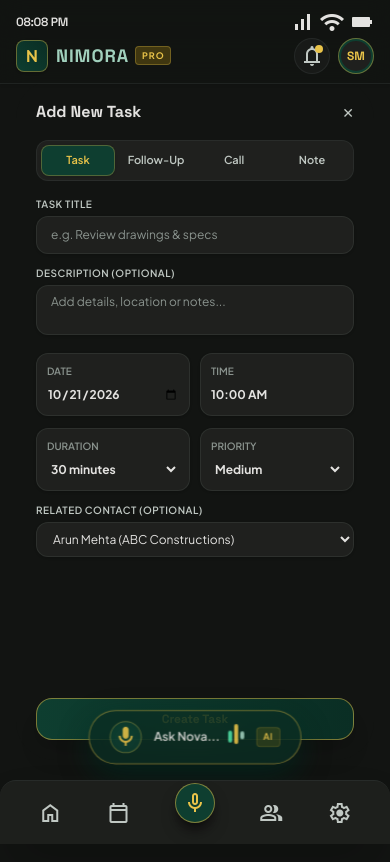
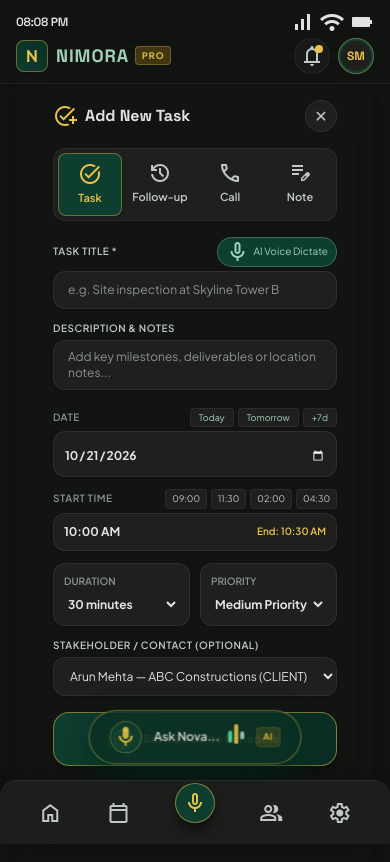
Before and after one commit to sudarshaancreations-debug/daily-planner-, a Next.js app: page / in a window 390 px wide. Both pictures are taken after a click on the button "+ Add Task". Shown: the top 862 px of the page. Built offline with nearby package versions, Linux system fonts and the light colour scheme.

Commit message:
feat(add-task): review & corrections with voice dictation, quick chips, validation and mobile time picker

```diff
--- a/src/app/page.tsx
+++ b/src/app/page.tsx
@@ -95,7 +95,8 @@ export default function NimoraApp() {
 
   const handleAddTask = (newTask: NimoraTask) => {
     setTasks((prev) => [newTask, ...prev]);
-    setActiveTab('home');
+    setSelectedTask(newTask);
+    setActiveTab('schedule');
   };
 
   const handleDeleteTask = (id: string) => {
@@ -460,6 +461,7 @@ export default function NimoraApp() {
             onNavigate={(mod) => {
               if (mod === 5) setActiveTab('home');
               if (mod === 7) setActiveTab('add_task');
+              if (mod === 8) setActiveTab('task_details');
             }}
             onSelectTask={(task) => {
               setSelectedTask(task);
@@ -476,7 +478,10 @@ export default function NimoraApp() {
           <Screen09AddTask
             tasks={tasks}
             contacts={contacts}
-            onNavigate={() => setActiveTab('home')}
+            onNavigate={(mod) => {
+              if (mod === 6) setActiveTab('schedule');
+              else setActiveTab('home');
+            }}
             onAddTask={handleAddTask}
           />
         </div>
--- a/src/nimora/screens/PlanningScreens.tsx
+++ b/src/nimora/screens/PlanningScreens.tsx
@@ -211,6 +211,8 @@ export function Screen09AddTask({ contacts, onNavigate, onAddTask }: PlanningPro
   const [time, setTime] = useState('10:00 AM');
   const [duration, setDuration] = useState('30');
   const [priority, setPriority] = useState<'low' | 'medium' | 'high'>('medium');
+  const [errorMessage, setErrorMessage] = useState('');
+  const [isDictating, setIsDictating] = useState(false);
 
   const formatDisplayDate = (isoDate: string) => {
     try {
@@ -224,8 +226,10 @@ export function Screen09AddTask({ contacts, onNavigate, onAddTask }: PlanningPro
 
   const calculateEndTime = (startTimeStr: string, durMins: number) => {
     try {
-      const [t, meridiem] = startTimeStr.split(' ');
-      let [h, m] = (t || '10:00').split(':').map(Number);
+      const parts = startTimeStr.split(' ');
+      const t = parts[0] || '10:00';
+      const meridiem = parts[1] || 'AM';
+      let [h, m] = t.split(':').map(Number);
       if (meridiem === 'PM' && h < 12) h += 12;
       if (meridiem === 'AM' && h === 12) h = 0;
       const total = h * 60 + (m || 0) + durMins;
@@ -239,13 +243,82 @@ export function Screen09AddTask({ contacts, onNavigate, onAddTask }: PlanningPro
     }
   };
 
+  const handleStartDictation = () => {
+    if (typeof window === 'undefined') return;
+    const SpeechRecognition =
+      (window as any).SpeechRecognition || (window as any).webkitSpeechRecognition;
+    if (!SpeechRecognition) {
+      setErrorMessage('Voice recognition not supported in this browser');
+      return;
+    }
+
+    try {
+      const recognition = new SpeechRecognition();
+      recognition.continuous = false;
+      recognition.interimResults = false;
+      recognition.lang = 'en-US';
+
+      recognition.onstart = () => {
+        setIsDictating(true);
+        setErrorMessage('');
+      };
+
+      recognition.onresult = (event: any) => {
+        const spoken = event.results[0][0].transcript;
+        if (spoken) {
+          setTitle(spoken);
+          const lower = spoken.toLowerCase();
+          if (lower.includes('call')) setActiveTab('call');
+          else if (lower.includes('follow') || lower.includes('update')) setActiveTab('followup');
+          else if (lower.includes('note') || lower.includes('remember')) setActiveTab('note');
+
+          if (lower.includes('urgent') || lower.includes('high')) setPriority('high');
+
+          // Check if contacts match spoken words
+          const matchedContact = contacts.find((c) =>
+            lower.includes(c.name.toLowerCase().split(' ')[0])
+          );
+          if (matchedContact) {
+            setSelectedContact(matchedContact.id);
+          }
+        }
+        setIsDictating(false);
+      };
+
+      recognition.onerror = () => {
+        setIsDictating(false);
+      };
+
+      recognition.onend = () => {
+        setIsDictating(false);
+      };
+
+      recognition.start();
+    } catch {
+      setIsDictating(false);
+    }
+  };
+
+  const handleQuickDate = (offsetDays: number) => {
+    const d = new Date();
+    d.setDate(d.getDate() + offsetDays);
+    setDate(d.toISOString().split('T')[0]);
+  };
+
   const handleSubmit = () => {
-    if (!title.trim()) return;
+    if (!title.trim()) {
+      setErrorMessage('Please enter a task title to continue');
+      return;
+    }
+    setErrorMessage('');
     const durNum = parseInt(duration) || 30;
+    const contactObj = contacts.find((c) => c.id === selectedContact);
+    const subtitleText = description.trim() || (contactObj ? `${contactObj.name} · ${contactObj.company}` : undefined);
+
     const newTask: NimoraTask = {
       id: `t_${Date.now()}`,
       title: title.trim(),
-      subtitle: description.trim() || undefined,
+      subtitle: subtitleText,
       category: activeTab,
       date: formatDisplayDate(date),
       startTime: time,
@@ -253,7 +326,7 @@ export function Screen09AddTask({ contacts, onNavigate, onAddTask }: PlanningPro
       durationMinutes: durNum,
       priority,
       status: 'upcoming',
-      color: activeTab === 'call' ? 'blue' : activeTab === 'followup' ? 'orange' : 'green',
+      color: activeTab === 'call' ? 'blue' : activeTab === 'followup' ? 'orange' : activeTab === 'note' ? 'gray' : 'green',
       relatedContactId: selectedContact || undefined,
       notes: description.trim(),
     };
@@ -262,71 +335,168 @@ export function Screen09AddTask({ contacts, onNavigate, onAddTask }: PlanningPro
   };
 
   return (
-    <div className="w-full h-full min-h-[680px] bg-[#121412] text-[#e3e2e0] flex flex-col justify-between p-5 select-none rounded-[38px]">
+    <div className="w-full h-full min-h-[680px] bg-[#121412] text-[#e3e2e0] flex flex-col justify-between p-5 select-none rounded-[38px] shadow-2xl">
       <div>
         {/* Top bar */}
         <div className="flex justify-between items-center mb-4">
-          <h2 className="text-base font-bold text-[#e3e2e0] font-['Space_Grotesk']">Add New Task</h2>
-          <button onClick={() => onNavigate?.(6)} className="text-[#c0c8c3] hover:text-white text-sm">
+          <div className="flex items-center gap-2">
+            <span className="material-symbols-outlined text-[#e9c349] text-[22px]">add_task</span>
+            <h2 className="text-base font-bold text-[#e3e2e0] font-['Space_Grotesk']">Add New Task</h2>
+          </div>
+          <button
+            onClick={() => onNavigate?.(6)}
+            className="w-8 h-8 rounded-full bg-[#1f201e] border border-[#414945]/40 flex items-center justify-center text-[#c0c8c3] hover:text-white transition-colors"
+          >
             ✕
           </button>
         </div>
 
-        {/* Item type tabs */}
-        <div className="grid grid-cols-4 gap-1 p-1 bg-[#1f201e] rounded-xl mb-4 border border-[#414945]/30">
-          {(['task', 'followup', 'call', 'note'] as const).map((tab) => (
+        {/* Item type tabs with rich icons */}
+        <div className="grid grid-cols-4 gap-1.5 p-1 bg-[#1f201e] rounded-xl mb-4 border border-[#414945]/30">
+          {(
+            [
+              { id: 'task', label: 'Task', icon: 'task_alt', color: '#10B981' },
+              { id: 'followup', label: 'Follow-up', icon: 'history', color: '#F59E0B' },
+              { id: 'call', label: 'Call', icon: 'call', color: '#3B82F6' },
+              { id: 'note', label: 'Note', icon: 'edit_note', color: '#8B5CF6' },
+            ] as const
+          ).map((tab) => (
             <button
-              key={tab}
-              onClick={() => setActiveTab(tab)}
-              className={`py-1.5 rounded-lg text-[11px] font-semibold capitalize transition-all ${
-                activeTab === tab ? 'bg-[#0e3e30] text-[#e9c349] shadow-sm border border-[#e9c349]/30' : 'text-[#c0c8c3]'
+              key={tab.id}
+              onClick={() => setActiveTab(tab.id)}
+              className={`py-2 px-1 rounded-lg text-[11px] font-semibold flex flex-col items-center gap-1 transition-all ${
+                activeTab === tab.id
+                  ? 'bg-[#0e3e30] text-[#e9c349] shadow-sm border border-[#e9c349]/40'
+                  : 'text-[#c0c8c3] hover:text-white'
               }`}
             >
-              {tab === 'followup' ? 'Follow-up' : tab}
+              <span className="material-symbols-outlined text-[16px]">{tab.icon}</span>
+              <span>{tab.label}</span>
             </button>
           ))}
         </div>
 
-        {/* Inputs */}
+        {/* Form Inputs */}
         <div className="space-y-3">
+          {/* Title with AI speech dictation button */}
           <div>
-            <label className="text-[10px] font-semibold text-[#c0c8c3] uppercase tracking-wider block mb-1">
-              Task Title
-            </label>
+            <div className="flex justify-between items-center mb-1">
+              <label className="text-[10px] font-semibold text-[#c0c8c3] uppercase tracking-wider block">
+                Task Title *
+              </label>
+              <button
+                type="button"
+                onClick={handleStartDictation}
+                className={`text-[10px] px-2 py-0.5 rounded-full flex items-center gap-1 transition-all ${
+                  isDictating
+                    ? 'bg-rose-500/30 text-rose-300 border border-rose-500/50 animate-pulse'
+                    : 'bg-[#0e3e30] text-[#a1d1bd] border border-[#a1d1bd]/30 hover:border-[#e9c349]'
+                }`}
+                title="Dictate with voice"
+              >
+                <span className="material-symbols-outlined text-[12px]">mic</span>
+                {isDictating ? 'Listening...' : 'AI Voice Dictate'}
+              </button>
+            </div>
             <input
               type="text"
               value={title}
-              onChange={(e) => setTitle(e.target.value)}
-              placeholder="e.g. Review drawings & specs"
-              className="w-full bg-[#1f201e] border border-[#414945]/40 rounded-xl px-3.5 py-2.5 text-xs text-[#e3e2e0] outline-none focus:border-[#e9c349] shadow-sm placeholder-[#8a938e]"
+              onChange={(e) => {
+                setTitle(e.target.value);
+                if (errorMessage) setErrorMessage('');
+              }}
+              placeholder="e.g. Site inspection at Skyline Tower B"
+              className={`w-full bg-[#1f201e] border rounded-xl px-3.5 py-2.5 text-xs text-[#e3e2e0] outline-none shadow-sm placeholder-[#8a938e] transition-colors ${
+                errorMessage ? 'border-rose-500 ring-1 ring-rose-500' : 'border-[#414945]/40 focus:border-[#e9c349]'
+              }`}
             />
+            {errorMessage && (
+              <p className="text-[10px] text-rose-400 mt-1 flex items-center gap-1">
+                <span className="material-symbols-outlined text-[12px]">error</span>
+                {errorMessage}
+              </p>
+            )}
           </div>
 
+          {/* Description */}
           <div>
             <label className="text-[10px] font-semibold text-[#c0c8c3] uppercase tracking-wider block mb-1">
-              Description (Optional)
+              Description & Notes
             </label>
             <textarea
               rows={2}
               value={description}
               onChange={(e) => setDescription(e.target.value)}
-              placeholder="Add details, location or notes..."
+              placeholder="Add key milestones, deliverables or location notes..."
               className="w-full bg-[#1f201e] border border-[#414945]/40 rounded-xl px-3.5 py-2 text-xs text-[#e3e2e0] outline-none focus:border-[#e9c349] resize-none shadow-sm placeholder-[#8a938e]"
             />
           </div>
 
-          <div className="grid grid-cols-2 gap-2.5">
+          {/* Date Picker + Quick Chips */}
+          <div>
+            <div className="flex justify-between items-center mb-1">
+              <label className="text-[10px] font-semibold text-[#8a938e] uppercase tracking-wider">
+                Date
+              </label>
+              <div className="flex items-center gap-1">
+                <button
+                  type="button"
+                  onClick={() => handleQuickDate(0)}
+                  className="text-[9px] px-2 py-0.5 rounded bg-[#1f201e] hover:bg-[#292a29] text-[#a1d1bd] border border-[#414945]/30"
+                >
+                  Today
+                </button>
+                <button
+                  type="button"
+                  onClick={() => handleQuickDate(1)}
+                  className="text-[9px] px-2 py-0.5 rounded bg-[#1f201e] hover:bg-[#292a29] text-[#a1d1bd] border border-[#414945]/30"
+                >
+                  Tomorrow
+                </button>
+                <button
+                  type="button"
+                  onClick={() => handleQuickDate(7)}
+                  className="text-[9px] px-2 py-0.5 rounded bg-[#1f201e] hover:bg-[#292a29] text-[#a1d1bd] border border-[#414945]/30"
+                >
+                  +7d
+                </button>
+              </div>
+            </div>
             <div className="p-2.5 bg-[#1f201e] border border-[#414945]/40 rounded-xl shadow-sm">
-              <span className="text-[10px] text-[#8a938e] uppercase font-semibold block mb-0.5">Date</span>
               <input
                 type="date"
                 value={date}
                 onChange={(e) => setDate(e.target.value)}
+                style={{ colorScheme: 'dark' }}
                 className="text-xs font-bold text-[#e3e2e0] outline-none bg-transparent w-full cursor-pointer"
               />
             </div>
-            <div className="p-2.5 bg-[#1f201e] border border-[#414945]/40 rounded-xl shadow-sm">
-              <span className="text-[10px] text-[#8a938e] uppercase font-semibold block mb-0.5">Time</span>
+          </div>
+
+          {/* Time Picker + Quick Chips */}
+          <div>
+            <div className="flex justify-between items-center mb-1">
+              <label className="text-[10px] font-semibold text-[#8a938e] uppercase tracking-wider">
+                Start Time
+              </label>
+              <div className="flex items-center gap-1">
+                {['09:00 AM', '11:30 AM', '02:00 PM', '04:30 PM'].map((tChip) => (
+                  <button
+                    key={tChip}
+                    type="button"
+                    onClick={() => setTime(tChip)}
+                    className={`text-[9px] px-1.5 py-0.5 rounded border transition-all ${
+                      time === tChip
+                        ? 'bg-[#0e3e30] text-[#e9c349] border-[#e9c349]/50 font-bold'
+                        : 'bg-[#1f201e] text-[#c0c8c3] border-[#414945]/30 hover:text-white'
+                    }`}
+                  >
+                    {tChip.split(' ')[0]}
+                  </button>
+                ))}
+              </div>
+            </div>
+            <div className="p-2.5 bg-[#1f201e] border border-[#414945]/40 rounded-xl shadow-sm flex items-center justify-between">
               <input
                 type="text"
                 value={time}
@@ -334,9 +504,13 @@ export function Screen09AddTask({ contacts, onNavigate, onAddTask }: PlanningPro
                 placeholder="10:00 AM"
                 className="text-xs font-bold text-[#e3e2e0] outline-none bg-transparent w-full"
               />
+              <span className="text-[10px] text-[#e9c349] font-semibold shrink-0">
+                End: {calculateEndTime(time, parseInt(duration) || 30)}
+              </span>
             </div>
           </div>
 
+          {/* Duration & Priority Grid */}
           <div className="grid grid-cols-2 gap-2.5">
             <div className="p-2.5 bg-[#1f201e] border border-[#414945]/40 rounded-xl shadow-sm">
               <span className="text-[10px] text-[#8a938e] uppercase font-semibold block mb-0.5">Duration</span>
@@ -348,8 +522,8 @@ export function Screen09AddTask({ contacts, onNavigate, onAddTask }: PlanningPro
                 <option className="bg-[#1f201e] text-[#e3e2e0]" value="15">15 minutes</option>
                 <option className="bg-[#1f201e] text-[#e3e2e0]" value="30">30 minutes</option>
                 <option className="bg-[#1f201e] text-[#e3e2e0]" value="45">45 minutes</option>
-                <option className="bg-[#1f201e] text-[#e3e2e0]" value="60">60 minutes</option>
-                <option className="bg-[#1f201e] text-[#e3e2e0]" value="90">90 minutes</option>
+                <option className="bg-[#1f201e] text-[#e3e2e0]" value="60">1 hour</option>
+                <option className="bg-[#1f201e] text-[#e3e2e0]" value="90">1.5 hours</option>
                 <option className="bg-[#1f201e] text-[#e3e2e0]" value="120">2 hours</option>
               </select>
             </div>
@@ -360,26 +534,27 @@ export function Screen09AddTask({ contacts, onNavigate, onAddTask }: PlanningPro
                 onChange={(e) => setPriority(e.target.value as any)}
                 className="text-xs font-bold text-[#e3e2e0] bg-transparent outline-none w-full cursor-pointer"
               >
-                <option className="bg-[#1f201e] text-[#e3e2e0]" value="low">Low</option>
-                <option className="bg-[#1f201e] text-[#e3e2e0]" value="medium">Medium</option>
-                <option className="bg-[#1f201e] text-[#e3e2e0]" value="high">High</option>
+                <option className="bg-[#1f201e] text-[#e3e2e0]" value="low">Low Priority</option>
+                <option className="bg-[#1f201e] text-[#e3e2e0]" value="medium">Medium Priority</option>
+                <option className="bg-[#1f201e] text-rose-400" value="high">High Priority</option>
               </select>
             </div>
           </div>
 
+          {/* Related Contact */}
           <div>
             <label className="text-[10px] font-semibold text-[#c0c8c3] uppercase tracking-wider block mb-1">
-              Related Contact (Optional)
+              Stakeholder / Contact (Optional)
             </label>
             <select
               value={selectedContact}
               onChange={(e) => setSelectedContact(e.target.value)}
-              className="w-full bg-[#1f201e] border border-[#414945]/40 rounded-xl px-3 py-2 text-xs text-[#e3e2e0] outline-none shadow-sm cursor-pointer"
+              className="w-full bg-[#1f201e] border border-[#414945]/40 rounded-xl px-3 py-2.5 text-xs text-[#e3e2e0] outline-none shadow-sm cursor-pointer"
             >
-              <option className="bg-[#1f201e] text-[#e3e2e0]" value="">Select contact (optional)</option>
+              <option className="bg-[#1f201e] text-[#8a938e]" value="">No contact associated</option>
               {contacts.map((c) => (
                 <option key={c.id} className="bg-[#1f201e] text-[#e3e2e0]" value={c.id}>
-                  {c.name} ({c.company})
+                  {c.name} — {c.company} ({c.category.toUpperCase()})
                 </option>
               ))}
             </select>
@@ -389,9 +564,10 @@ export function Screen09AddTask({ contacts, onNavigate, onAddTask }: PlanningPro
 
       <button
         onClick={handleSubmit}
-        className="w-full py-3 rounded-2xl bg-gradient-to-r from-[#0e3e30] to-[#0A2E24] border border-[#e9c349]/50 text-[#e9c349] font-bold text-xs shadow-xl hover:brightness-110 active:scale-95 transition-all mt-4 font-['Space_Grotesk']"
+        className="w-full py-3.5 rounded-2xl bg-gradient-to-r from-[#0e3e30] to-[#0A2E24] border border-[#e9c349]/50 text-[#e9c349] font-bold text-xs shadow-xl hover:brightness-110 active:scale-95 transition-all mt-4 font-['Space_Grotesk'] flex items-center justify-center gap-2"
       >
-        Create Task
+        <span className="material-symbols-outlined text-[18px]">add_circle</span>
+        Save & Add to Schedule
       </button>
     </div>
   );
```
